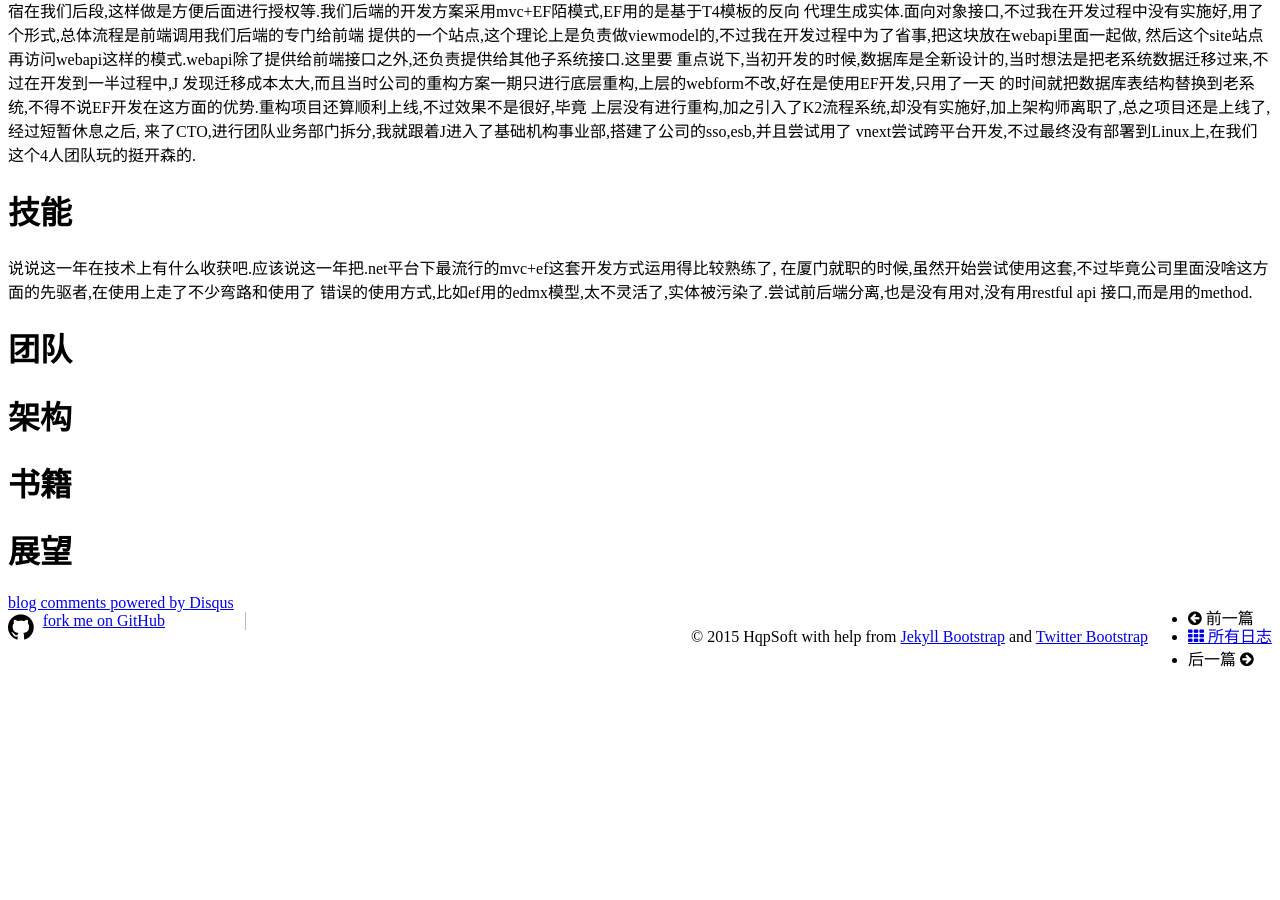
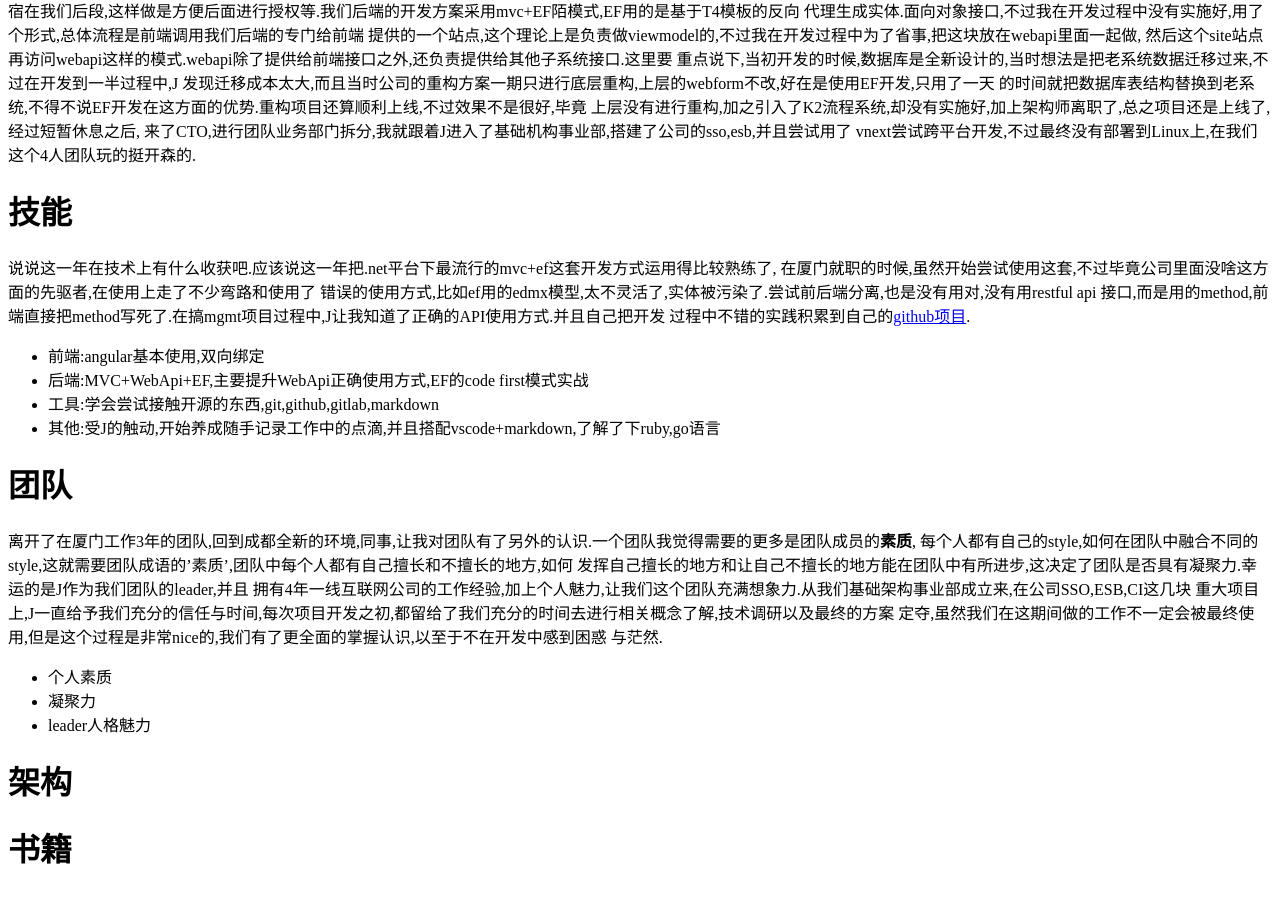
Before and after one commit to hqpsoft/hqpsoft.github.io, a Jekyll site: the page built from Notes/Work/2015-12-31年终总结.md, in a window 1280 px wide and 900 px high, scrolled down 872 px. Built offline with Jekyll 4.4.1, drawn with Linux system fonts in a browser that asks for light colours; nearby versions of some CDN libraries; Markdown is read by kramdown in place of the engine named in the settings; comment, search, counter and statistics services are not loaded; before the commit the page ends 1558 px from its top, so only the background shows below that.

Commit message:
Adjustment format

```diff
--- a/Notes/2015-12-31年终总结.md
+++ b/Notes/Work/2015-12-31年终总结.md
@@ -14,6 +14,7 @@ tags : [职场]
 有了3年的工作经验,在找工作时候也有底气了,也会去筛选符合自己条件的公司,选择自己想到的团队,就这样我开始在成都
 找工作的经历.
 
+ <!--break-->
 
 先说下第一家公司,第一家公司算外企,IEG集团下的,做六西格玛企业管理,当初进去的时候主要是面试官感觉
 还不错,福利待遇都还行,而且刚进去公司还组织是西岭雪山滑雪,因为当时自己的想法是加入创业团队,能主导下公司技术,
@@ -62,8 +63,25 @@ vnext尝试跨平台开发,不过最终没有部署到Linux上,在我们这个4
 说说这一年在技术上有什么收获吧.应该说这一年把.net平台下最流行的mvc+ef这套开发方式运用得比较熟练了,
 在厦门就职的时候,虽然开始尝试使用这套,不过毕竟公司里面没啥这方面的先驱者,在使用上走了不少弯路和使用了
 错误的使用方式,比如ef用的edmx模型,太不灵活了,实体被污染了.尝试前后端分离,也是没有用对,没有用restful api
-接口,而是用的method.
+接口,而是用的method,前端直接把method写死了.在搞mgmt项目过程中,J让我知道了正确的API使用方式.并且自己把开发
+过程中不错的实践积累到自己的[github项目](https://github.com/hqpsoft/SEMS).
+* 前端:angular基本使用,双向绑定
+* 后端:MVC+WebApi+EF,主要提升WebApi正确使用方式,EF的code first模式实战
+* 工具:学会尝试接触开源的东西,git,github,gitlab,markdown
+* 其他:受J的触动,开始养成随手记录工作中的点滴,并且搭配vscode+markdown,了解了下ruby,go语言
+
 # 团队
+离开了在厦门工作3年的团队,回到成都全新的环境,同事,让我对团队有了另外的认识.一个团队我觉得需要的更多是团队成员的**素质**,
+每个人都有自己的style,如何在团队中融合不同的style,这就需要团队成语的'素质',团队中每个人都有自己擅长和不擅长的地方,如何
+发挥自己擅长的地方和让自己不擅长的地方能在团队中有所进步,这决定了团队是否具有凝聚力.幸运的是J作为我们团队的leader,并且
+拥有4年一线互联网公司的工作经验,加上个人魅力,让我们这个团队充满想象力.从我们基础架构事业部成立来,在公司SSO,ESB,CI这几块
+重大项目上,J一直给予我们充分的信任与时间,每次项目开发之初,都留给了我们充分的时间去进行相关概念了解,技术调研以及最终的方案
+定夺,虽然我们在这期间做的工作不一定会被最终使用,但是这个过程是非常nice的,我们有了更全面的掌握认识,以至于不在开发中感到困惑
+与茫然.
+* 个人素质
+* 凝聚力
+* leader人格魅力
+
 
 # 架构
 
```
Also changed, not shown: Notes/Other/杂记.md (renamed from Notes/杂记.md), Notes/Work/.gitlab-ci.yml (renamed from Notes/.gitlab-ci.yml), Notes/Work/GitFlow-Detail.md (added), Notes/Work/GitFlow.md (renamed from Notes/GitFlow.md), Notes/Work/关于沐光邮件的思考.md (renamed from Notes/关于沐光邮件的思考.md), 2 other files.
